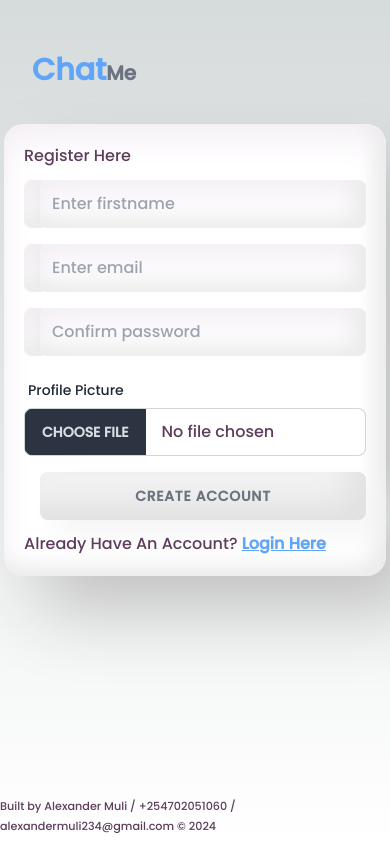
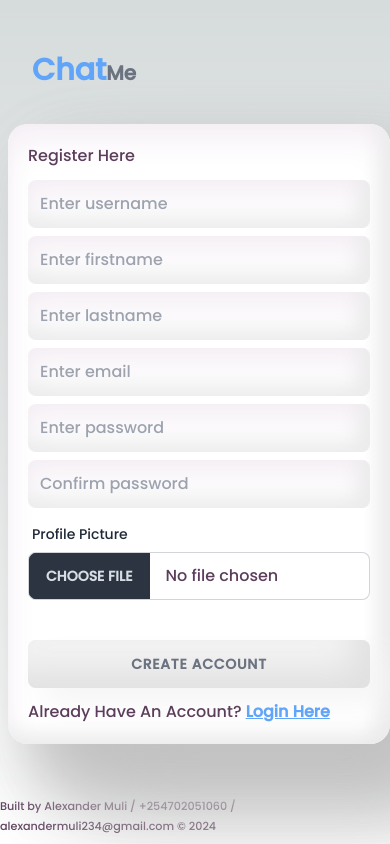
Before and after one commit to muling3/chat-me, a Next.js app in the folder front-next/: page /register in a window 390 px wide. Built offline with nearby package versions, Linux system fonts and the light colour scheme; no server answers.

Commit message:
register page responsiveness

```diff
--- a/front-next/src/app/register/page.tsx
+++ b/front-next/src/app/register/page.tsx
@@ -72,51 +72,64 @@ const Register = () => {
           <span className="font-extrabold text-blue-400 text-3xl">Chat</span>
           <span className="text-gray-500 font-bold text-xl">Me</span>
         </div>
-        <div className="flex justify-center items-start md:items-center">
+        <div className="flex justify-center items-center flex-wrap md:items-center drop-shadow-clay w-full m-1 sm:m-0">
           <div className="drop-shadow-clay w-full m-1 sm:m-0 sm:w-2/3">
             <div className="w-full p-[20px] sm:p-[40px] rounded-[20px] sm:rounded-[40px] bg-white shadow-clay-card">
               <h2 className="col-span-1 sm:col-span-2">Register Here</h2>
               <Spacer />
               <form
                 onSubmit={formSubmitHandler}
-                className="w-full grid grid-cols-1 sm:grid-cols-2 place-content-center gap-4 "
+                // className="w-full grid grid-cols-1 sm:grid-cols-2 place-content-center gap-4"
+                className="flex justify-start items-start flex-wrap gap-2 w-full"
               >
+                <div className="min-w-[100%] sm:min-w-[45%]">
                   <Input
                     placeholder="Enter username"
                     type="text"
                     name="username"
                     onChange={handleInputChange}
                   />
+                </div>
+                <div className="min-w-[100%] sm:min-w-[45%]">
                   <Input
                     placeholder="Enter firstname"
                     type="text"
                     name="firstname"
                     onChange={handleInputChange}
                   />
+                </div>
+                <div className="min-w-[100%] sm:min-w-[45%]">
                   <Input
                     placeholder="Enter lastname"
                     type="text"
                     name="lastname"
                     onChange={handleInputChange}
                   />
+                </div>
+                <div className="min-w-[100%] sm:min-w-[45%]">
                   <Input
                     placeholder="Enter email"
                     type="email"
                     name="email"
                     onChange={handleInputChange}
                   />
+                </div>
+                <div className="min-w-[100%] sm:min-w-[45%]">
                   <Input
                     placeholder="Enter password"
                     type="password"
                     name="password"
                     onChange={handleInputChange}
                   />
+                </div>
+                <div className="min-w-[100%] sm:min-w-[45%]">
                   <Input
                     placeholder="Confirm password"
                     type="password"
                     name="confirmPassword"
                     onChange={handleInputChange}
                   />{" "}
+                </div>
                 <div className="form-control w-full col-span-2">
                   <label className="label">
                     <span className="label-text">Profile Picture</span>
```
Lines whose indentation alone changed are shown as unchanged.
